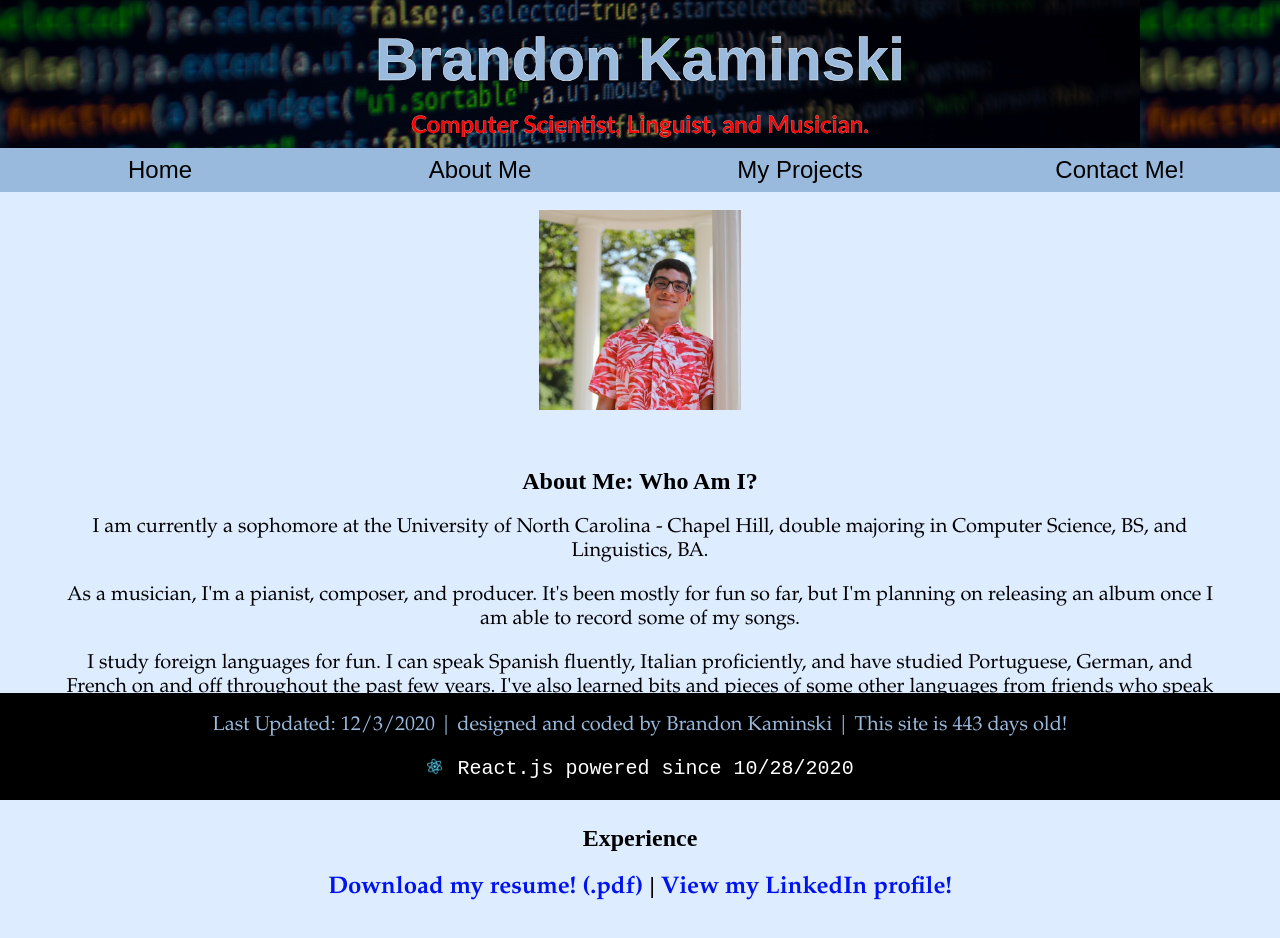
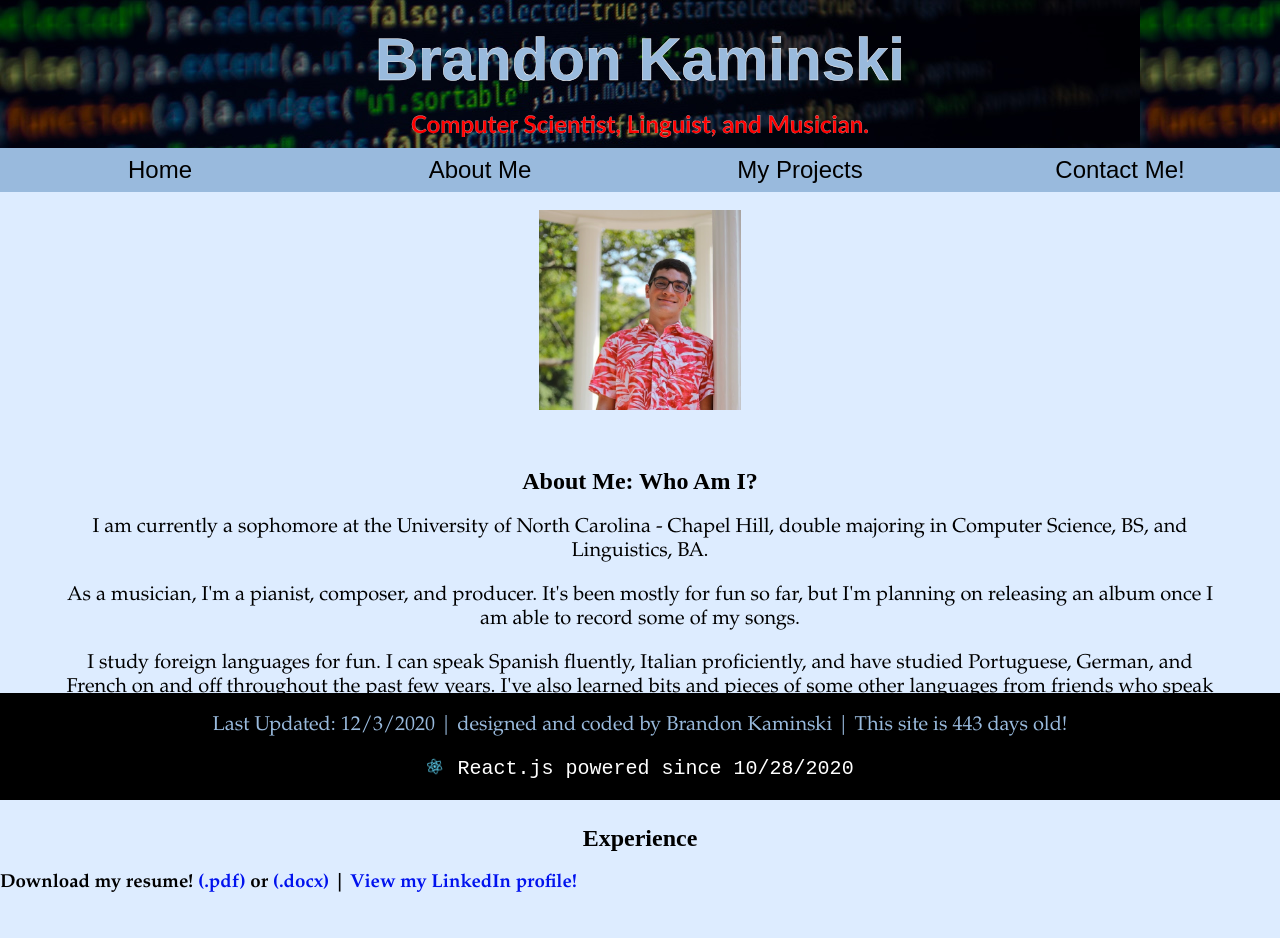
Before and after one commit to branmkam/websitev2, a React (Create React App) app: page /about in a window 1280 px wide. Shown: the top 938 px of the page. Built offline with nearby package versions, Linux system fonts and the light colour scheme.

Commit message:
new commits with h3

```diff
--- a/src/AboutMod.js
+++ b/src/AboutMod.js
@@ -21,7 +21,7 @@ function AboutMod() {
          <p>To see my computer science projects, click on the "My Projects" tab!</p>
     <br />
       <h2>Experience</h2>
-      <h2><Link to="/files/ResumeBrandonKaminski.pdf" target="_blank" download>Download my resume! (.pdf)</Link> | <a href = "https://www.linkedin.com/in/brandon-kaminski-86580a19a/" target = "_blank">View my LinkedIn profile!</a></h2>
+      <h3>Download my resume! <Link to="/files/ResumeBrandonKaminski.pdf" target="_blank" download>(.pdf)</Link> or <Link to="/files/ResumeBrandonKaminski.docx" target="_blank" download> (.docx)</Link> | <a href = "https://www.linkedin.com/in/brandon-kaminski-86580a19a/" target = "_blank">View my LinkedIn profile!</a></h3>
       <p></p>
    </div>
   </div>
--- a/src/App.css
+++ b/src/App.css
@@ -204,6 +204,11 @@ p.p50
   margin-right: auto;
 }
 
+h3
+{
+  font-family: "Garamond";
+}
+
 p.viewcode
 {
   padding-bottom: 50px;
```
